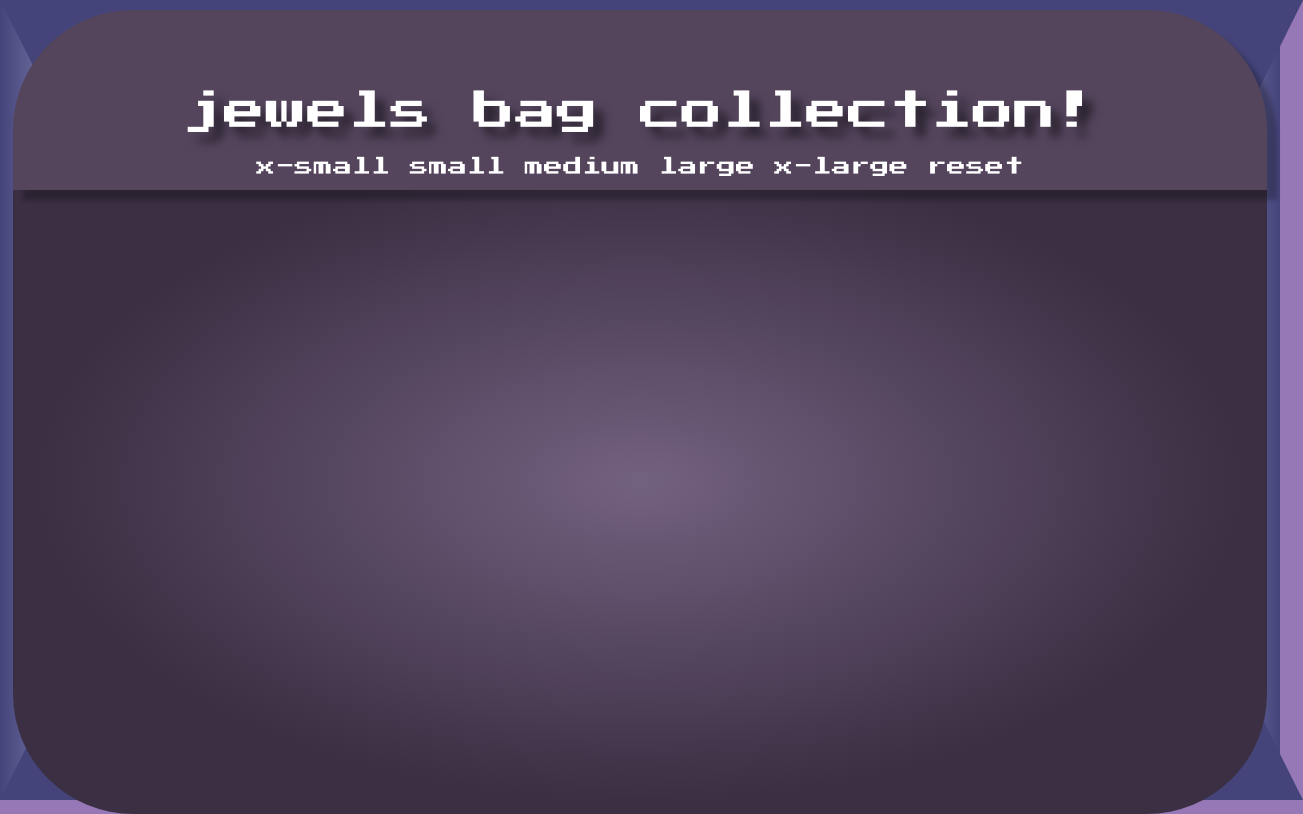
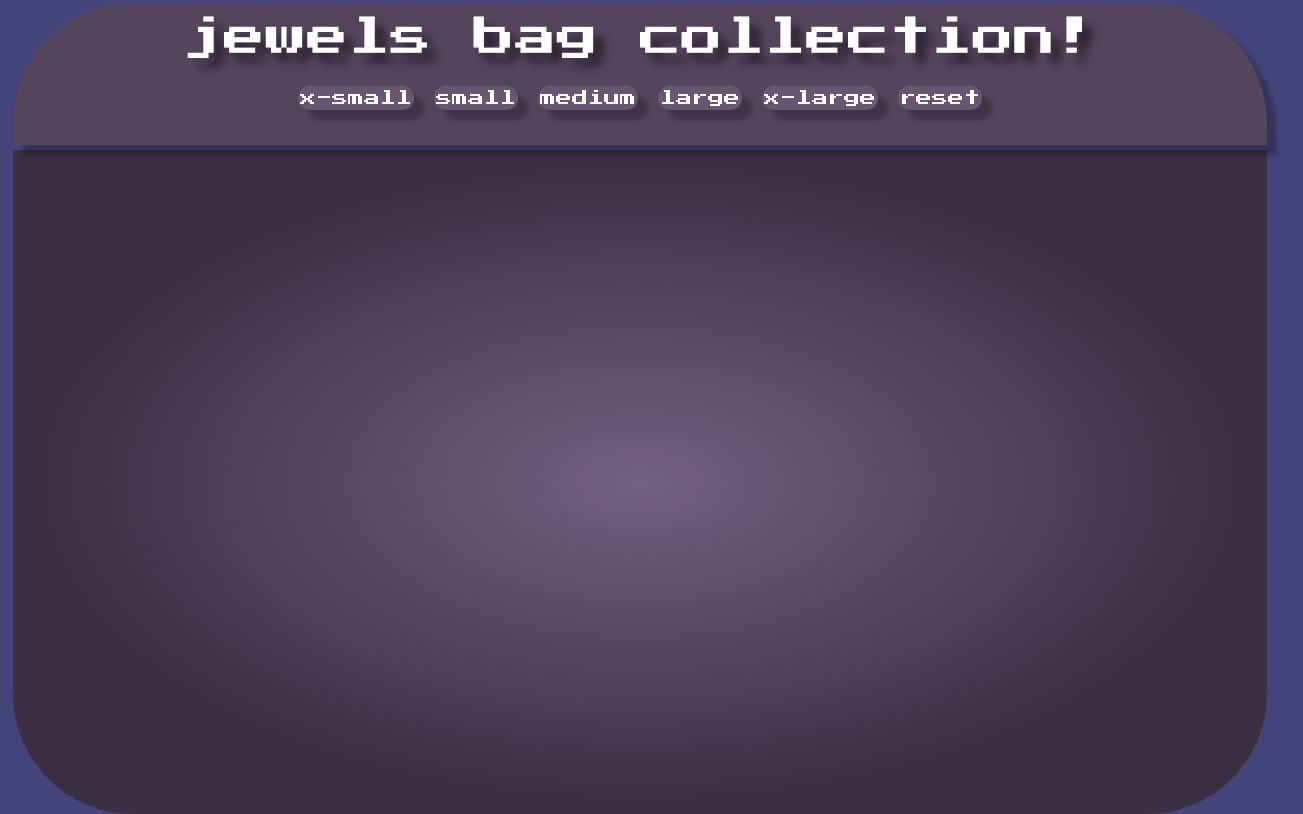
Before and after one commit to agathern/bagdraft3, a plain HTML site: page index.html in a window 1280 px wide. Shown: the whole page, 1303 px wide, since content can reach past the window. Drawn offline with Linux system fonts and the light colour scheme; no server answers.

Commit message:
Update main.css

```diff
--- a/main.css
+++ b/main.css
@@ -1,12 +1,12 @@
 
 body {
-background-color: #9678b6;
+background-color: #44447B;
 }
 
 p{
 	color: white;
 	font-family: 'Press Start 2P', cursive;
-	font-size: 1.2rem;
+	font-size: 1rem;
 	margin: 0;
 	text-align: center;
 }
@@ -16,16 +16,15 @@ box-shadow: 10px 10px 5px rgba(0, 0, 0, 0.25);
 display: block;
 text-shadow: 10px 10px 10px rgba(0, 0, 0, 0.5);
 text-align: center;
-padding: 78px 0;
+padding: 11px 0;
 color: white;
 font-family: 'Press Start 2P', cursive;
 font-size: 2.6rem;
 position: absolute;
 width: 98%;
-height: 3%;
-top: 10px;
+top: 3px;
 border-radius: 120px 120px 0 0;
-z-index: .5;
+z-index: ;
 background: #54455D;
 left: 1%;
 }
@@ -35,47 +34,27 @@ p{
 	cursor: pointer;
 	text-shadow: none;
 }
-.polygon1{
-position: absolute;
-width: 10%;
-height: 100%;
-z-index: -100;
-background: linear-gradient(-90deg, #BCBCE0 0%, #44447B 100%);
+
+span{
+  background: #685773;
+  box-shadow: 10px 10px 5px rgba(0, 0, 0, 0.25);
+  padding: 3px 2px;
+  border-radius: 20px;
+  text-align: center;
+  text-decoration: none;
+  display: inline-block;
+  font-size: 16px;
+  margin: 4px 2px;
+  cursor: pointer;
 }
 
-.polygon2{
-position: absolute;
-width: 10%;
-height: 100%;
-right: 0;
-z-index: -100;
-background: linear-gradient(90deg, #BCBCE0 0%, #44447B 100%);
+span:hover {background-color: #967bb6}
+
+span:active {
+  background-color: #967bb6;
+  box-shadow: 0 5px rgba(0, 0, 0, 0.25);
+  transform: translateY(4px);
 }
-
-.polygon3{
-position: absolute;
-width: 94%;
-height: 10%;
-bottom: 0px;
-z-index: -100;
-border-left: 50px solid transparent;
-border-right: 50px solid transparent;
-border-bottom: 100px solid #44447B;
-}
-
-.polygon4{
-position: absolute;
-width: 94%;
-height: 10%;
-top: 0px;
-z-index: -100;
-border-left: 50px solid transparent;
-border-right: 50px solid transparent;
-border-bottom: 100px solid #44447B;
-transform: rotate(180deg)
-
-}
-
 .container{
 position: absolute;
 width: 98%;
@@ -86,12 +65,9 @@ z-index: -1;
 background: radial-gradient(50% 50% at 50% 50%, #736180 0%, #3B2F43 95.73%);
 border-radius: 0 0 120px 120px;
 overflow: scroll;
-
 margin: 0 auto;
 display: grid;
 grid-gap: 1rem;
-
-}
 
 }
 
@@ -100,9 +76,10 @@ grid-gap: 1rem;
   .bag-image.active{
   	position: absolute;
   	width: 50%;
-  	z-index: 100;}
+  	z-index: 100;
+   top: 30%;}
   .bag.container.active{
-  	height:90%;
+
   }
 }
 
@@ -144,7 +121,8 @@ grid-gap: 1rem;
 
 .bag-container:hover{
 	cursor: pointer;
-    background-color:#BBA9D8;
+    background-color:#967bb6;
+    border-color: #BBA9D8;
     transition: all 0.3s ease-out;
 
 }
@@ -193,7 +171,7 @@ h1.active{
   	margin-left: auto;
   	margin-right: auto;
   	box-shadow: 10px 10px 5px rgba(0, 0, 0, 0.25);
-  	z-index: 1000;
+  	z-index: 100000000000;
   	transition: all 0.3s ease-out;
 }
 
```
